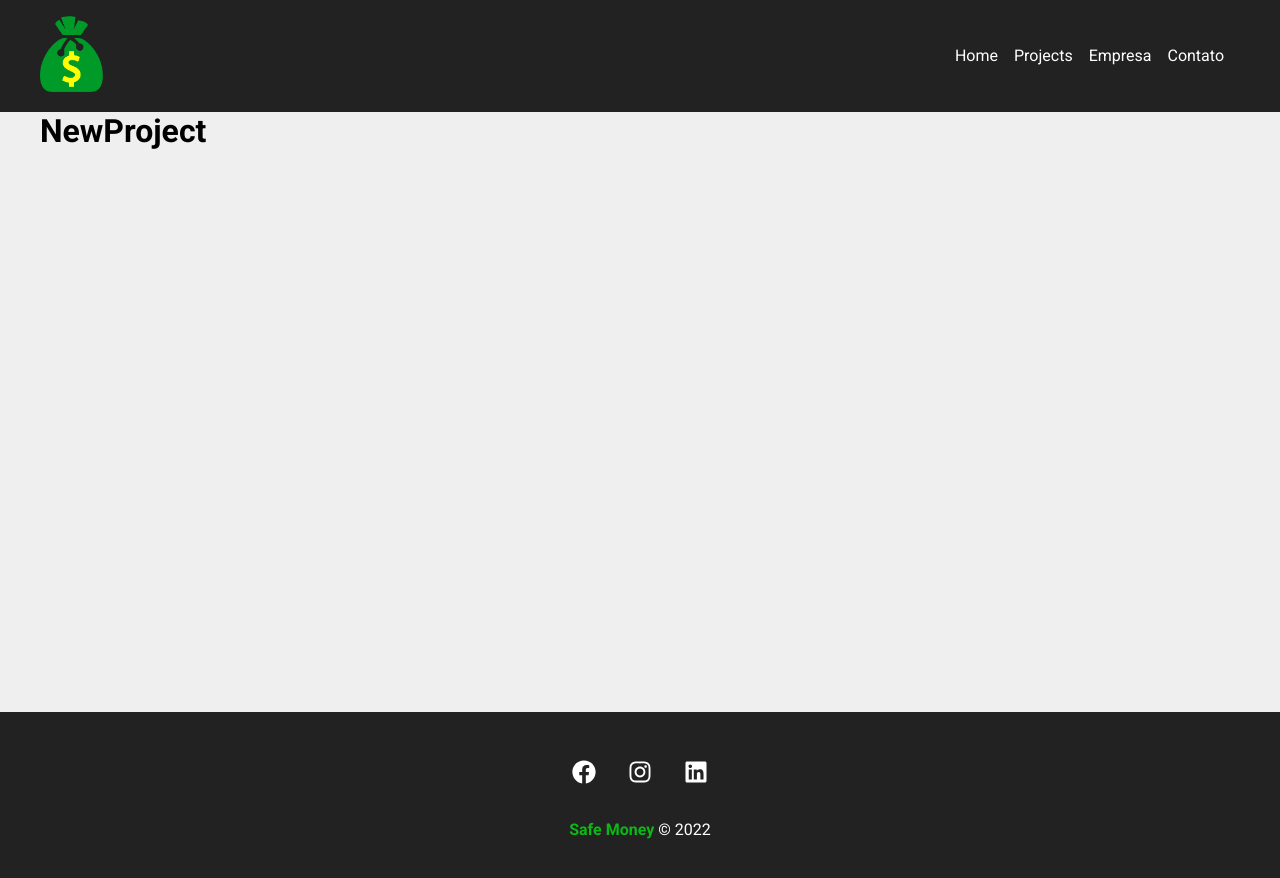
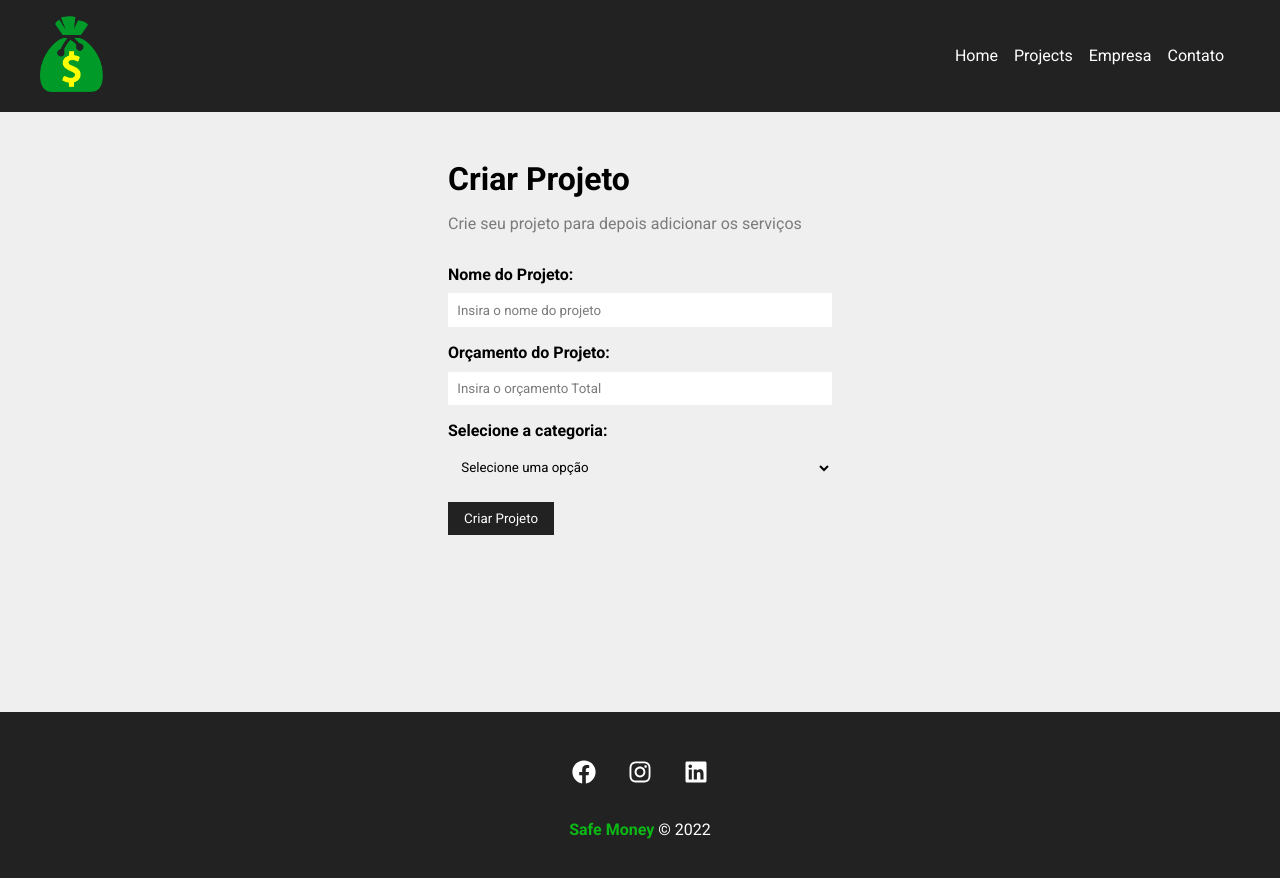
Before and after one commit to hamiceis/React---Safe-Money, a React (Vite) app: page /newproject in a window 1280 px wide. Shown: the top 878 px of the page. Built offline with nearby package versions, Linux system fonts and the light colour scheme.

Commit message:
Implementação da pagina de criar um projeto

```diff
--- /dev/null
+++ b/src/components/Form/Input.tsx
@@ -0,0 +1,50 @@
+import styled from "styled-components";
+
+interface InputProps {
+  type?: string;
+  text?: string;
+  value?: string;
+  name?: string;
+  placeholder?: string;
+  handleOnChange?: () => void;
+}
+
+
+export function Input({type, text, name, placeholder, handleOnChange, value}: InputProps) {
+  return (
+    <FormControl>
+      <label htmlFor={name}>
+          {text}:
+      </label>
+      <input type={type}
+             name={name}
+             placeholder={placeholder}
+             value={value}
+             onChange={handleOnChange}/>
+    </FormControl>
+  )
+}
+
+
+const FormControl = styled.div`
+
+display: flex;
+flex-direction: column;
+margin-bottom: 1em;
+
+& label {
+  margin-bottom: .6em;
+  font-weight: bold;
+}
+
+& input {
+  padding: .7em;
+  border-radius: 0;
+  border: none;
+}
+
+& input::placeholder {
+  color: #7b7b7b;
+}
+
+`
--- /dev/null
+++ b/src/components/Form/Select.tsx
@@ -0,0 +1,42 @@
+import styled from "styled-components";
+
+interface InputProps {
+  text?: string;
+  value?: string;
+  name?: string;
+  options?: string;
+  handleOnChange?: () => void;
+}
+
+
+export function Select({text, name, options, handleOnChange, value}: InputProps) {
+  return (
+    <FormControl>
+      <label htmlFor={name}> {text}:</label>
+      <select name={name} id={name}>
+          <option>Selecione uma opção</option>
+      </select>
+    </FormControl>
+  )
+}
+
+
+const FormControl = styled.div`
+
+display: flex;
+flex-direction: column;
+margin-bottom: 1em;
+
+& label {
+  margin-bottom: .6em;
+  font-weight: bold;
+}
+
+& select {
+  padding: .7em;
+  border-radius: 0;
+  border: none;
+}
+
+
+`
--- /dev/null
+++ b/src/components/Form/SubmitButton.tsx
@@ -0,0 +1,31 @@
+import styled from "styled-components";
+
+interface InputProps {
+  text?: string;
+}
+
+
+export function SubmitButton({ text }: InputProps) {
+  return (
+    <>
+      <BtnSubmit>{text}</BtnSubmit>
+    </>
+  )
+}
+
+
+const BtnSubmit = styled.button`
+
+background-color: #222;
+color: #fff;
+padding: 0.7em 1.2em;
+text-decoration: none;
+transition: all .5s;
+cursor: pointer;
+border: none;
+
+&:hover {
+  color: #0cb815;
+}
+
+`
--- /dev/null
+++ b/src/components/project/ProjectForm/index.tsx
@@ -0,0 +1,31 @@
+import { Input } from '../../Form/Input'
+import { Select } from '../../Form/Select'
+import { SubmitButton } from '../../Form/SubmitButton'
+import { Form }  from './styled.Form'
+
+interface FormProps {
+  btnText: string;
+}
+
+export function ProjectForm({ btnText }: FormProps) {
+  return (
+    <Form>
+
+    <Input  type="text"
+            text="Nome do Projeto"
+            name="name"
+            placeholder="Insira o nome do projeto"
+      />
+
+    <Input  type="number"
+            text="Orçamento do Projeto"
+            name="budget"
+            placeholder="Insira o orçamento Total"
+      />
+    <Select name="category_id" text="Selecione a categoria" />
+
+    <SubmitButton text={btnText} />
+
+    </Form>
+  )
+}
--- /dev/null
+++ b/src/components/project/ProjectForm/styled.Form.tsx
@@ -0,0 +1,8 @@
+import styled from "styled-components";
+
+export const Form = styled.form`
+
+width: 100%;
+margin: 2em 0;
+
+`
--- a/src/pages/Newproject/index.tsx
+++ b/src/pages/Newproject/index.tsx
@@ -1,7 +1,12 @@
-
+import { ProjectForm } from '../../components/project/ProjectForm'
+import { ContainerProject, Title, Subtitle } from './styled.newproject'
 
 export function Newproject() {
   return(
-    <h1>NewProject</h1>
+    <ContainerProject>
+      <Title>Criar Projeto</Title>
+      <Subtitle>Crie seu projeto para depois adicionar os serviços</Subtitle>
+      <ProjectForm  btnText="Criar Projeto"/>
+    </ContainerProject>
   )
 }
--- /dev/null
+++ b/src/pages/Newproject/styled.newproject.tsx
@@ -0,0 +1,21 @@
+import styled from "styled-components";
+
+
+export const ContainerProject = styled.div`
+
+width: 480px;
+margin: 0 auto;
+padding: 3em;
+
+`
+
+export const Title = styled.h1`
+  margin-bottom: .5em;
+
+`
+
+export const Subtitle = styled.p`
+
+color: #7b7b7b;
+
+`
```
